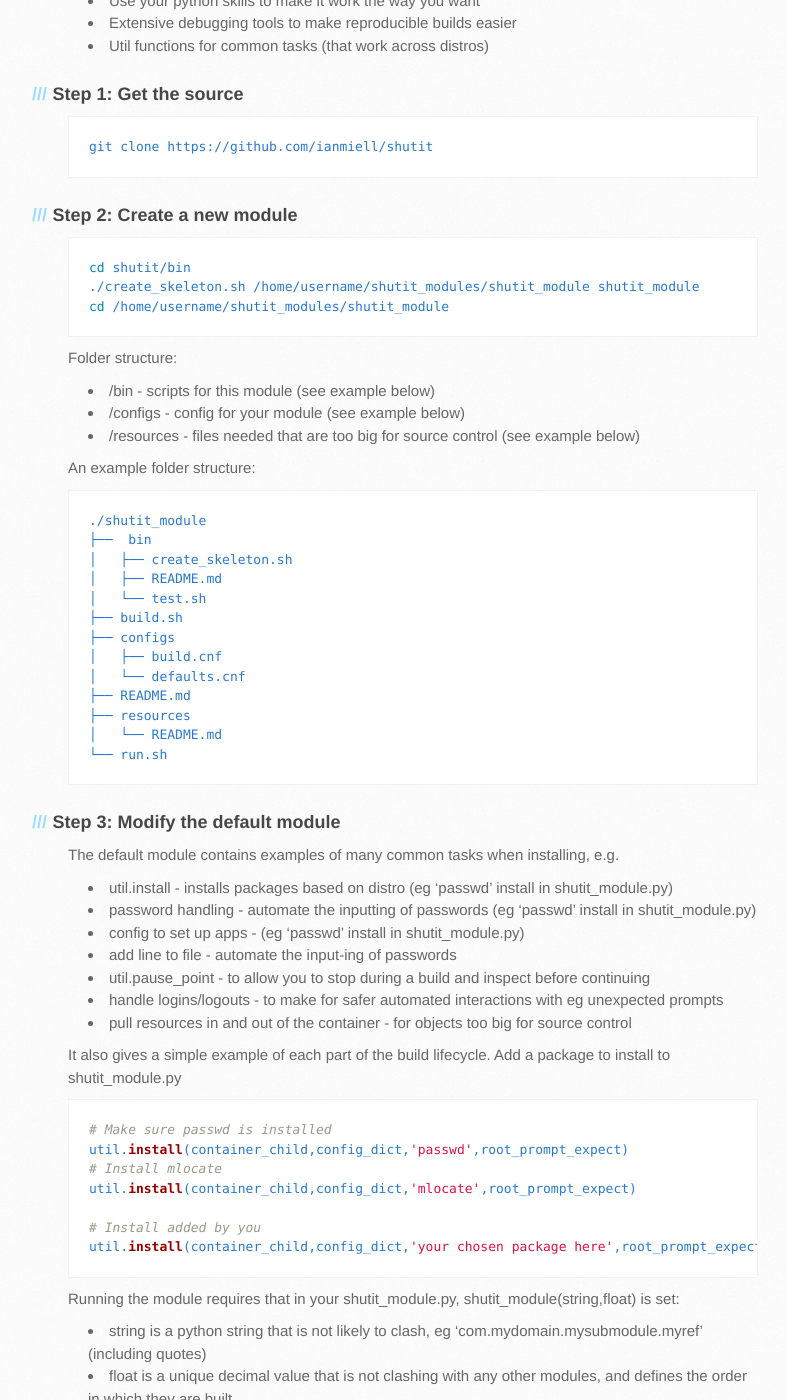
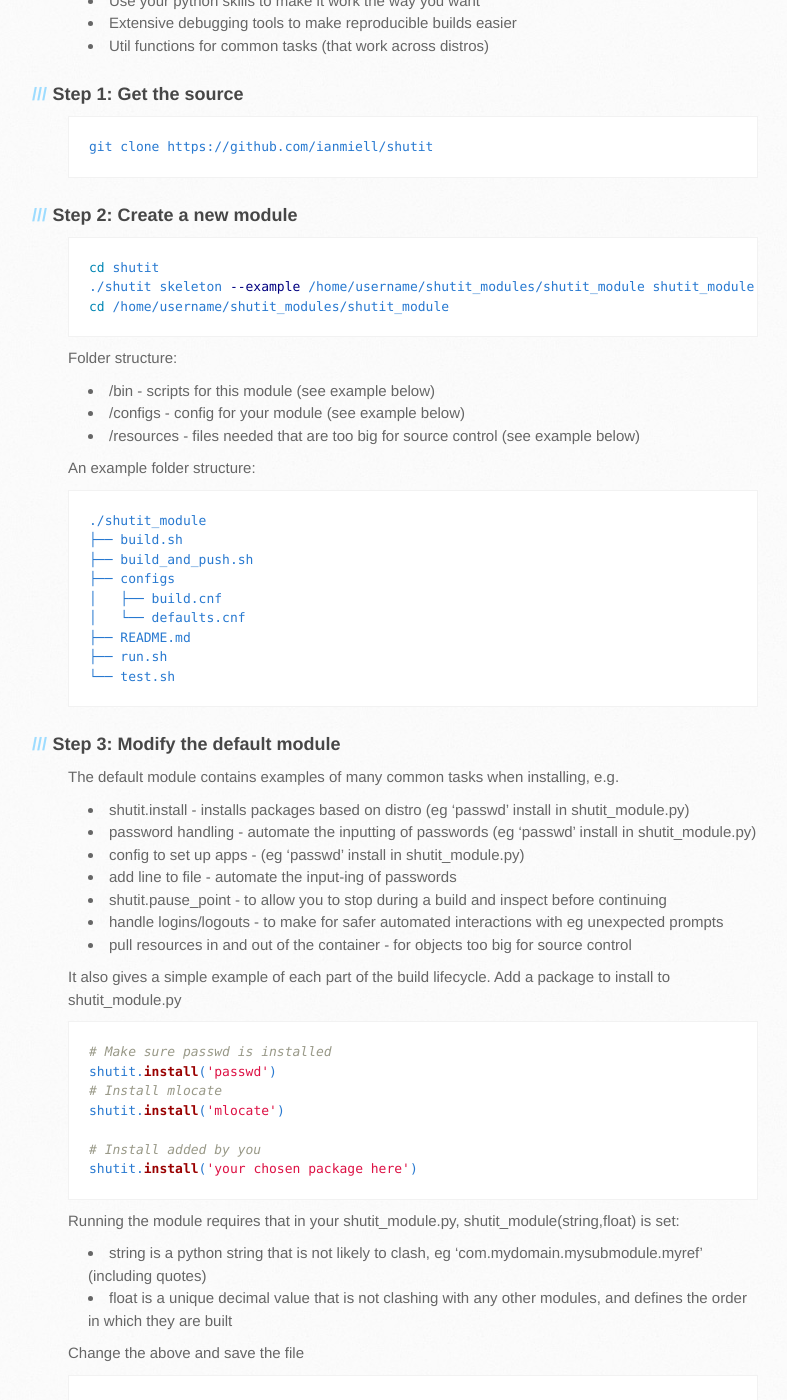
Before and after one commit to ianmiell/shutit, a Jekyll site: the page built from index.md, in a window 1280 px wide and 1400 px high, scrolled down 741 px. Shown: the whole window, without its empty margins (102-889 px from the left). Built offline with Jekyll 4.4.1, drawn with Linux system fonts in a browser that asks for light colours; Markdown is read by kramdown in place of the engine named in the settings; the repository's description, which GitHub fills in, is left out; some of the changed text lies outside the part shown.

Commit message:
docs updated

````diff
--- a/index.md
+++ b/index.md
@@ -36,8 +36,8 @@
 ### Step 2: Create a new module ###
 
 ```sh
-cd shutit/bin
-./create_skeleton.sh /home/username/shutit_modules/shutit_module shutit_module
+cd shutit
+./shutit skeleton --example /home/username/shutit_modules/shutit_module shutit_module com.mycorpdomain
 cd /home/username/shutit_modules/shutit_module
 ```
 
@@ -51,29 +51,25 @@
 
 ```
 ./shutit_module
-├──  bin
-│   ├── create_skeleton.sh
-│   ├── README.md
-│   └── test.sh
 ├── build.sh
+├── build_and_push.sh
 ├── configs
 │   ├── build.cnf
 │   └── defaults.cnf
 ├── README.md
-├── resources
-│   └── README.md
-└── run.sh
+├── run.sh
+└── test.sh
 ```
 
 ### Step 3: Modify the default module ###
 
 The default module contains examples of many common tasks when installing, e.g.
 
- - util.install                               - installs packages based on distro (eg 'passwd' install in shutit_module.py)
+ - shutit.install                             - installs packages based on distro (eg 'passwd' install in shutit_module.py)
  - password handling                          - automate the inputting of passwords (eg 'passwd' install in shutit_module.py)
  - config to set up apps                      - (eg 'passwd' install in shutit_module.py)
  - add line to file                           - automate the input-ing of passwords
- - util.pause_point                           - to allow you to stop during a build and inspect before continuing
+ - shutit.pause_point                         - to allow you to stop during a build and inspect before continuing
  - handle logins/logouts                      - to make for safer automated interactions with eg unexpected prompts
  - pull resources in and out of the container - for objects too big for source control
 
@@ -81,12 +77,12 @@
 
 ```python
 # Make sure passwd is installed
-util.install(container_child,config_dict,'passwd',root_prompt_expect)
+shutit.install('passwd')
 # Install mlocate
-util.install(container_child,config_dict,'mlocate',root_prompt_expect)
+shutit.install('mlocate')
 
 # Install added by you
-util.install(container_child,config_dict,'your chosen package here',root_prompt_expect)
+shutit.install('your chosen package here')
 ```
 
 **Running the module requires that in your shutit_module.py, shutit_module(string,float) is set:**
@@ -106,20 +102,6 @@
 **Replace references to com.mycorp.shutit_module with your chosen string in the above files**
 
 ### Step 4: Build your module ###
-
-```sh
-$ ./build.sh
-ERROR!
-Files are not secure, mode should be 0600. Run the following commands to correct:
-
-chmod 0600 [...]/defaults.cnf
-```
-
-**Secure your files:**
-
-```sh
-chmod 0600 configs/defaults.cnf
-```
 
 **Build module:**
 
@@ -146,20 +128,13 @@
 Let's add mysql to the container build. Change this in your **shutit_module.py:**
 
 ```python
-obj.add_dependency('shutit.tk.setup')
+depends=['shutit.tk.setup']
 ```
 
 to:
 
 ```python
-obj.add_dependency('shutit.tk.setup')
-obj.add_dependency('shutit.tk.mysql.mysql')
-```
-
-And change the **build.sh** to include the module in the path
-
-```sh
-python /tmp/a/shutit/bin/../shutit_main.py --shutit_module_path /your/path/to/shutit/example/mysql
+depends=['shutit.tk.setup','shutit.tk.mysql.mysql']
 ```
 
 Rebuild and re-run to get the same container with mysql installed.
````
